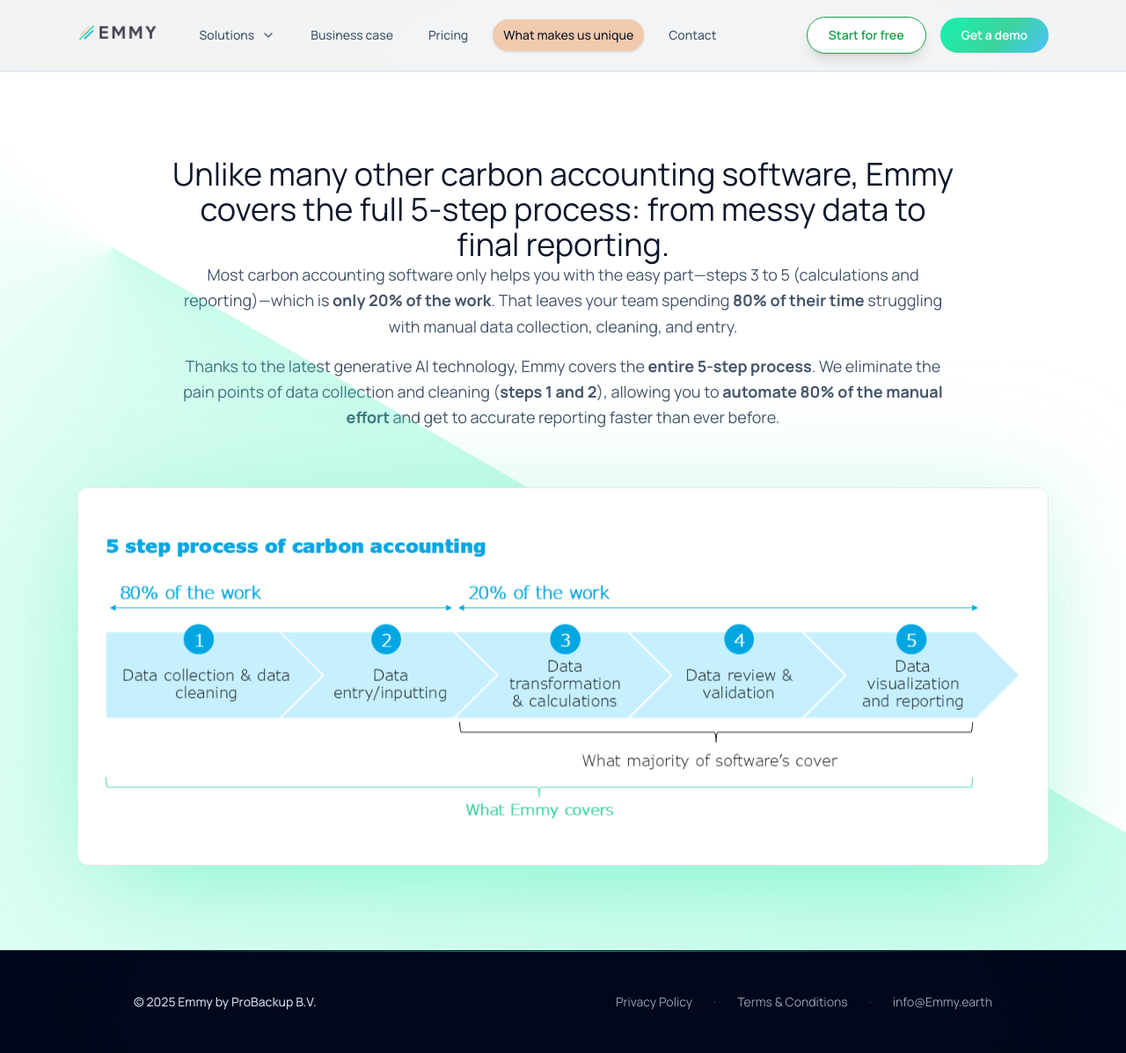
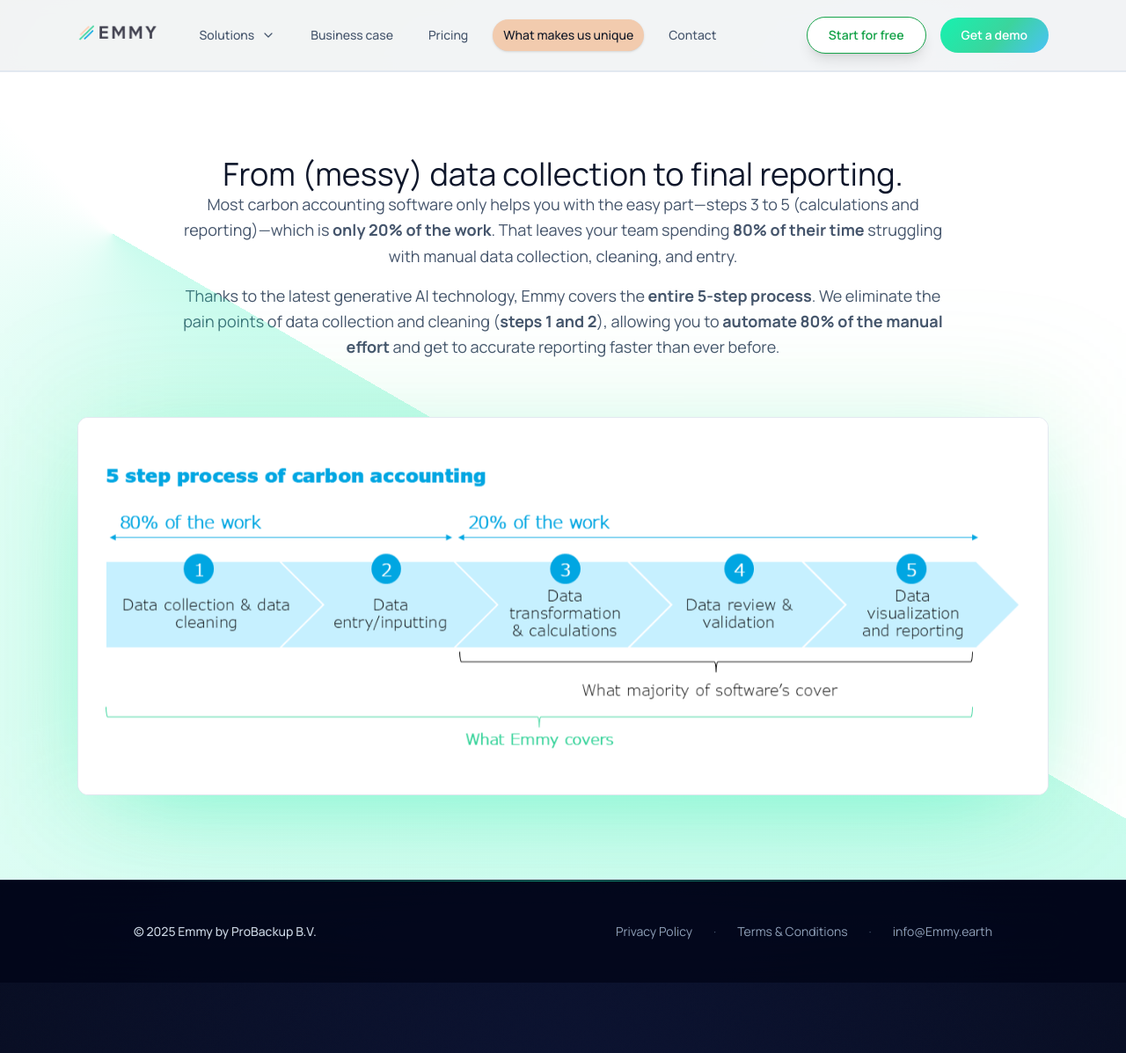
Before and after one commit to emmy-earth/promo-website, a Jekyll site: the page built from what-makes-us-unique.html, in a window 1280 px wide and 1197 px high. Shown: the whole window at 88% size. Built offline with Jekyll 4.4.1, drawn with Linux system fonts in a browser that asks for light colours; nearby versions of some CDN libraries; comment, search, counter and statistics services are not loaded.

Commit message:
Update what-makes-us-unique.html

```diff
--- a/what-makes-us-unique.html
+++ b/what-makes-us-unique.html
@@ -10,7 +10,7 @@ description: "Learn what makes Emmy.earth stand out from competition"
     <div class="grid gap-16">
       <div class="space-y-8 text-center" data-animate>
         <h2 class="font-light text-3xl text-slate-900 sm:text-4xl max-w-4xl mx-auto">
-          Unlike many other carbon accounting software, Emmy covers the full 5-step process: from messy data to final reporting.
+          From (messy) data collection to final reporting.
         </h2>
         <div class="space-y-4 text-lg leading-relaxed text-slate-600 max-w-4xl mx-auto">
           <p>
```
